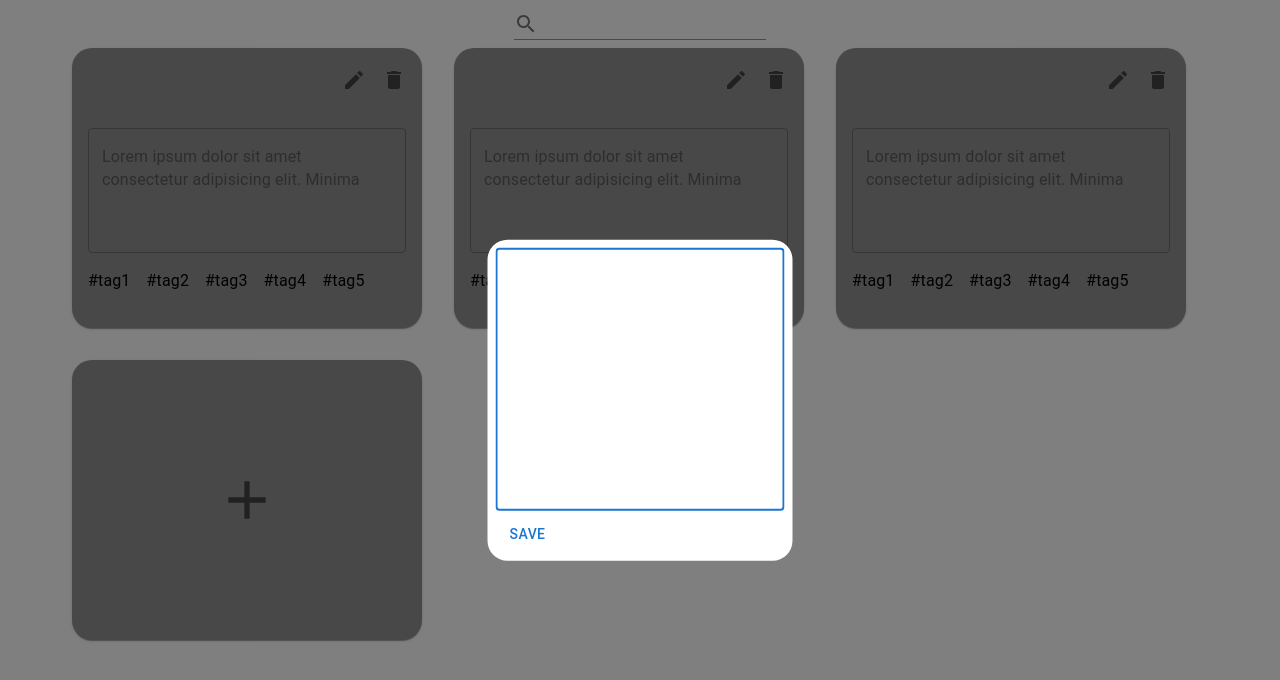
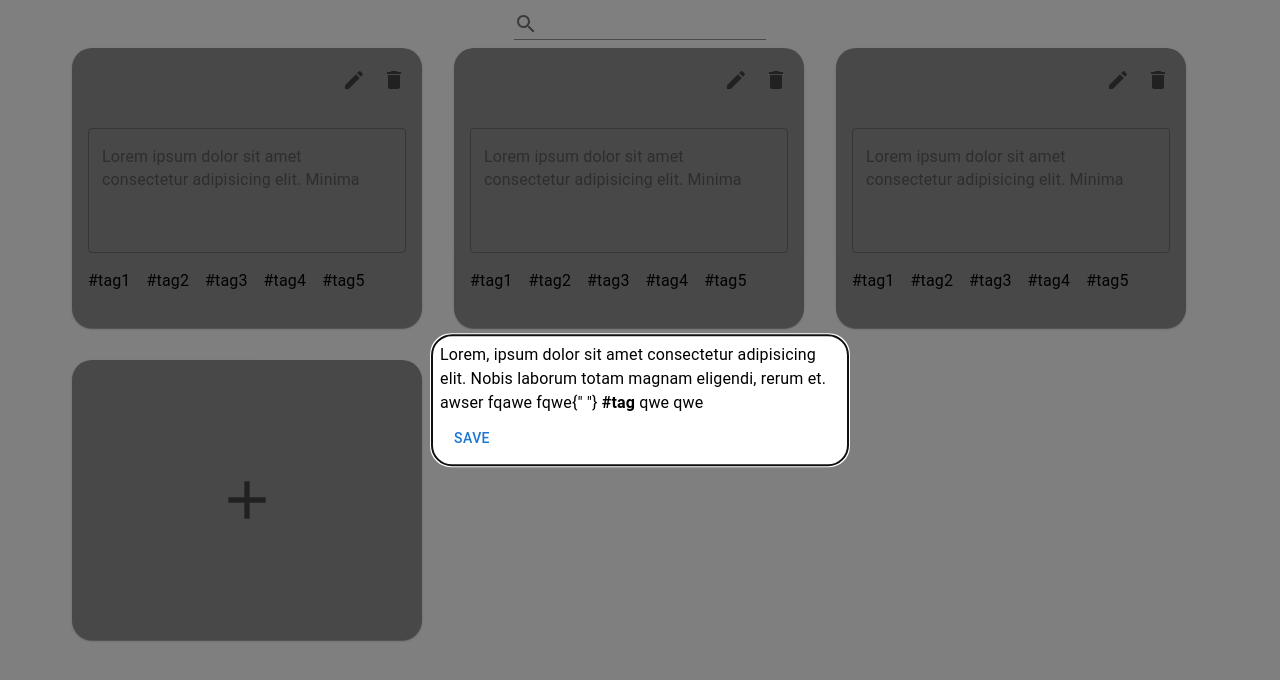
Before and after one commit to Sanvinganza/MyNote, a React (Create React App) app: page / in a window 1280 px wide. Shown: the top 680 px of the page. Built offline with nearby package versions, Linux system fonts and the light colour scheme.

Commit message:
added convert tags helper and update modal

```diff
--- a/package.json
+++ b/package.json
@@ -15,6 +15,7 @@
     "@types/node": "^16.18.67",
     "@types/react": "^18.2.41",
     "@types/react-dom": "^18.2.17",
+    "html-react-parser": "^5.0.7",
     "react": "^18.2.0",
     "react-dom": "^18.2.0",
     "react-scripts": "5.0.1",
--- a/src/components/NoteModal.tsx
+++ b/src/components/NoteModal.tsx
@@ -1,5 +1,16 @@
-import { Box, Button, Container, Modal, TextField } from "@mui/material";
-import { ChangeEvent, useRef } from "react";
+import {
+  Alert,
+  Box,
+  Breadcrumbs,
+  Button,
+  Container,
+  Modal,
+  Snackbar,
+  TextField,
+  Typography,
+} from "@mui/material";
+import { ChangeEvent, useRef, useState } from "react";
+import { findTags, strToHTML } from "../helpers";
 export interface INoteModalProps {
   open?: boolean;
   setOpen?: (open: boolean) => void;
@@ -9,38 +20,70 @@ export function NoteModal({
   open = true,
   setOpen = () => !open,
 }: INoteModalProps) {
-  const style: React.CSSProperties = {
-    position: "absolute" as "absolute",
-    top: "50%",
-    left: "50%",
-    transform: "translate(-50%, -50%)",
-    backgroundColor: "white",
-    borderRadius: 5,
-    padding: 1,
-  };
-
-  const textfieldStyle: React.CSSProperties = {
-    width: "100%",
-    marginBottom: 5,
-  };
+  const [openAlert, setOpenAlert] = useState(false);
+  const [tags, setTags] = useState<string[]>([]);
+  const textRef =
+    useRef<string>(`Lorem, ipsum dolor sit amet consectetur adipisicing elit. Nobis
+  laborum totam magnam eligendi, rerum et. awser fqawe fqwe{" "}
+  <b>#tag</b> qwe qwe`);
 
   const onChange = (e: ChangeEvent<HTMLInputElement>) => {
     e.preventDefault();
 
+    if (tags !== findTags(e.target.value)) {
+      setTags(findTags(e.target.value));
+    }
+
     console.log(e.target.value);
   };
+
+  const save = () => {
+    setOpenAlert(true);
+  };
+
   return (
-    <Modal open={open} onClose={() => setOpen(false)}>
-      <Box sx={style}>
-        <TextField
-          style={textfieldStyle}
-          autoFocus
-          multiline
-          rows={10}
-          onChange={onChange}
-        />
-        <Button>SAVE</Button>
-      </Box>
-    </Modal>
+    <>
+      <Modal open={open} onClose={() => setOpen(false)}>
+        <Box sx={style}>
+          <Breadcrumbs aria-label="breadcrumb">
+            {tags.map((tag) => (
+              <Typography key={tag} color="text.primary">
+                {tag}
+              </Typography>
+            ))}
+          </Breadcrumbs>
+          <Typography
+            contentEditable
+            style={{
+              width: 400,
+              minHeight: 40,
+              marginBottom: 5,
+            }}
+            onChange={onChange}
+            children={<span>{strToHTML(textRef.current)}</span>}
+          />
+          <Button onClick={save}>SAVE</Button>
+        </Box>
+      </Modal>
+      <Snackbar
+        open={openAlert}
+        autoHideDuration={2000}
+        onClose={() => setOpenAlert(false)}
+      >
+        <Alert severity="success" sx={{ width: "100%" }}>
+          Update!
+        </Alert>
+      </Snackbar>
+    </>
   );
 }
+
+const style: React.CSSProperties = {
+  position: "absolute" as "absolute",
+  top: "50%",
+  left: "50%",
+  transform: "translate(-50%, -50%)",
+  backgroundColor: "white",
+  borderRadius: 5,
+  padding: 1,
+};
--- /dev/null
+++ b/src/helpers.ts
@@ -0,0 +1,8 @@
+import parse from "html-react-parser";
+
+export const findTags = (str: string) =>
+  str.split(" ").filter((word) => word.startsWith("#"));
+
+export const strToHTML = (str: string) => {
+  return parse(str);
+};
```
Also changed, not shown: 1 other file (tests, documents, lock files or other folders).
